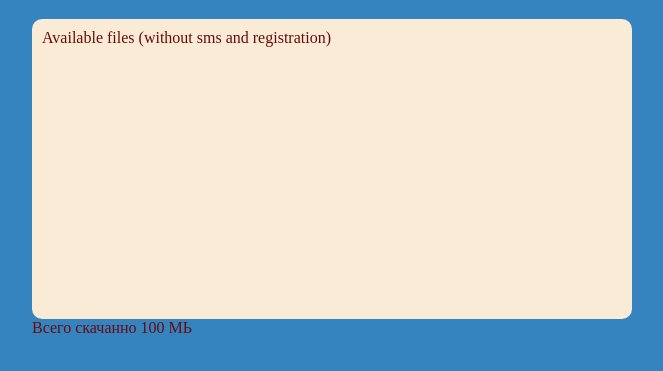
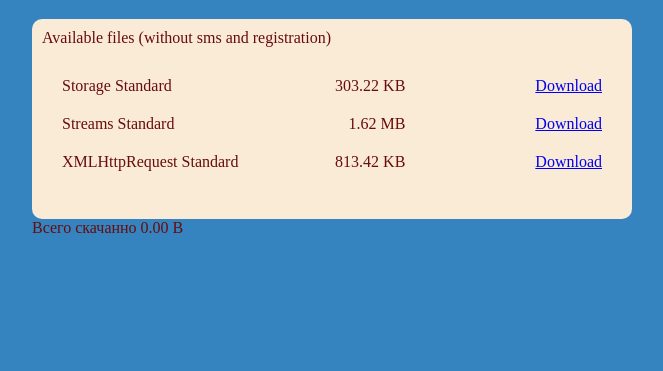
Before and after one commit to satriks/ahj_dnd_task3, a website built with webpack: page src/index.html in a window 1280 px wide. Shown: the part 61-432 px from the top of the page, without its empty margins (308-971 px from the left). Built offline with nearby package versions, Linux system fonts and the light colour scheme.

Commit message:
done task3

```diff
--- a/src/css/style.css
+++ b/src/css/style.css
@@ -12,7 +12,7 @@ h1{
 .board-wrapper{
   margin: auto;
   width: 600px;
-  min-height: 350px;
+  min-height: 200px;
 }
 .board{
   display: flex;
@@ -20,7 +20,7 @@ h1{
   margin: auto;
   background-color: antiquewhite;
   width: 600px;
-  min-height: 300px;
+  min-height: 200px;
   border-radius: 10px;
 }
 
@@ -29,3 +29,15 @@ h1{
   /* margin-top: 10px; */
   padding: 10px;
 }
+.book{
+  display: flex;
+  justify-content: space-between;
+  padding-left: 30px;
+  padding-right: 30px;
+  margin-top: 20px;
+}
+.size {
+  flex-grow: 1;
+  text-align: end;
+  padding-right: 130px;
+}
--- a/src/index.html
+++ b/src/index.html
@@ -11,9 +11,18 @@
   <div class="board-wrapper">
     <div class="board">
       <span class="board__title">Available files (without sms and registration)</span>
-      <div class="board__books"></div>
+      <div class="board__books">
+
+        <!-- <div class="book">
+          <span class="title">Storage Standard</span>
+          <span class="size">304 kb</span>
+          <a href="./books/Storage_Standard.pdf" target="_blank">Download</a>
+        </div> -->
+
+
+      </div>
     </div>
-    <span class="download-size">Всего скачанно 100 МЬ</span>
+    <span class="download-size">Всего скачанно <span class="dsize">100 МЬ</span> </span>
   </div>
 </body>
 </html>
--- a/src/js/app.js
+++ b/src/js/app.js
@@ -1,16 +1,3 @@
 import { DomControl } from './components/DomControl'
-// import {fs} from 'fs'
 
-
-// fs.readdirSync("../books")
-// const files = fs.readdirSync("../books")
-// console.log(files);
-
-const control = new DomControl()
-// const file = new URL("../books/Storage_Standard.pdf", 'm')
-// console.log(file);
-
-// control.init()
-// if (!document.querySelector('.item')) {
-//   control.testData()
-// };
+const control = new DomControl() //eslint-disable-line
--- a/src/js/components/Books/Books.js
+++ b/src/js/components/Books/Books.js
@@ -1,9 +1,38 @@
+import { sizeConverter } from '../sizeConverter/sizeConverter.mjs'
+
 export class Book {
-    constructor(file){
-        this.dataUrl = file.toDataURL('pdf')
-        this.title = null
-        this.size = null
-    }
+  constructor (title, size, url) {
+    this.board = document.querySelector('.board__books')
+    this.url = url
+    this.title = title
+    this.size = sizeConverter(size)
+    this.dom = null
+    this.create()
+  }
 
+  create () {
+    const book = document.createElement('div')
+    book.classList.add('book')
 
+    const title = document.createElement('span')
+    title.classList.add('title')
+    title.innerText = this.title
+
+    const size = document.createElement('span')
+    size.classList.add('size')
+    size.innerText = this.size
+
+    const link = document.createElement('a')
+    link.classList.add('link')
+    link.href = this.url
+    link.target = '_blank'
+    link.innerText = 'Download'
+    link.rel = 'noopener'
+    link.download = `${this.title}.pdf`
+
+    book.append(title, size, link)
+    this.dom = book
+
+    this.board.appendChild(this.dom)
+  }
 }
--- a/src/js/components/DomControl.js
+++ b/src/js/components/DomControl.js
@@ -1,6 +1,36 @@
+import { Book } from './Books/Books'
+import { sizeConverter } from './sizeConverter/sizeConverter.mjs'
+import standard from '../../books/Storage Standard.pdf'
+import streams from '../../books/Streams Standard.pdf'
+import xml from '../../books/XMLHttpRequest Standard.pdf'
 
 export class DomControl {
   constructor () {
     this.books = []
+    this.downloadSize = 0
+    this.init()
+
+    document.querySelectorAll('.link').forEach(el => el.addEventListener('click', this.onSend))
+  }
+
+  init = () => {
+    const book1 = new Book('Storage Standard', 310497, standard)
+    const book2 = new Book('Streams Standard', 1693988, streams)
+    const book3 = new Book('XMLHttpRequest Standard', 832946, xml)
+    this.books = [book1, book2, book3]
+    this.downloadSize = Number(localStorage.getItem('download'))
+    this.downloaded()
+  }
+
+  onSend = (event) => {
+    fetch(event.target.href)
+      .then(res => res.blob())
+      .then(blob => this.downloadSize += blob.size) //eslint-disable-line
+      .then(this.downloaded())
+  }
+
+  downloaded = () => {
+    document.querySelector('.dsize').innerText = sizeConverter(this.downloadSize)
+    localStorage.setItem('download', this.downloadSize)
   }
 }
--- /dev/null
+++ b/src/js/components/sizeConverter/sizeConverter.mjs
@@ -0,0 +1,17 @@
+export function sizeConverter(bite) {
+    let res = (bite /1024 / 1024 / 1024).toFixed(2)
+    if (Math.trunc(res)){
+        return `${res} GB`
+    }
+    res = (bite /1024 / 1024).toFixed(2)
+    if (Math.trunc(res)){
+        return `${res} MB`
+    }
+    res = (bite /1024).toFixed(2)
+    if (Math.trunc(res)){
+        return `${res} KB`
+    }
+    return `${bite.toFixed(2)} B`
+
+
+}
--- a/webpack.config.js
+++ b/webpack.config.js
@@ -20,7 +20,8 @@ module.exports = {
       { test: /\.css$/i, use: [MiniCssExtractPlugin.loader, 'css-loader'] },
       {
         test: /\.(png|jpg|gif|cur)$/i, dependency: { not: ['url'] }, use: [{ loader: 'url-loader', options: { limit: 8192 } }], type: 'javascript/auto',  // eslint-disable-line
-      }
+      },
+      { test: /\.pdf?$/, exclude: /node_modules/, use: { loader: 'file-loader' } }
     ]
   },
   resolve: {
```
Also changed, not shown: 2 other files.
